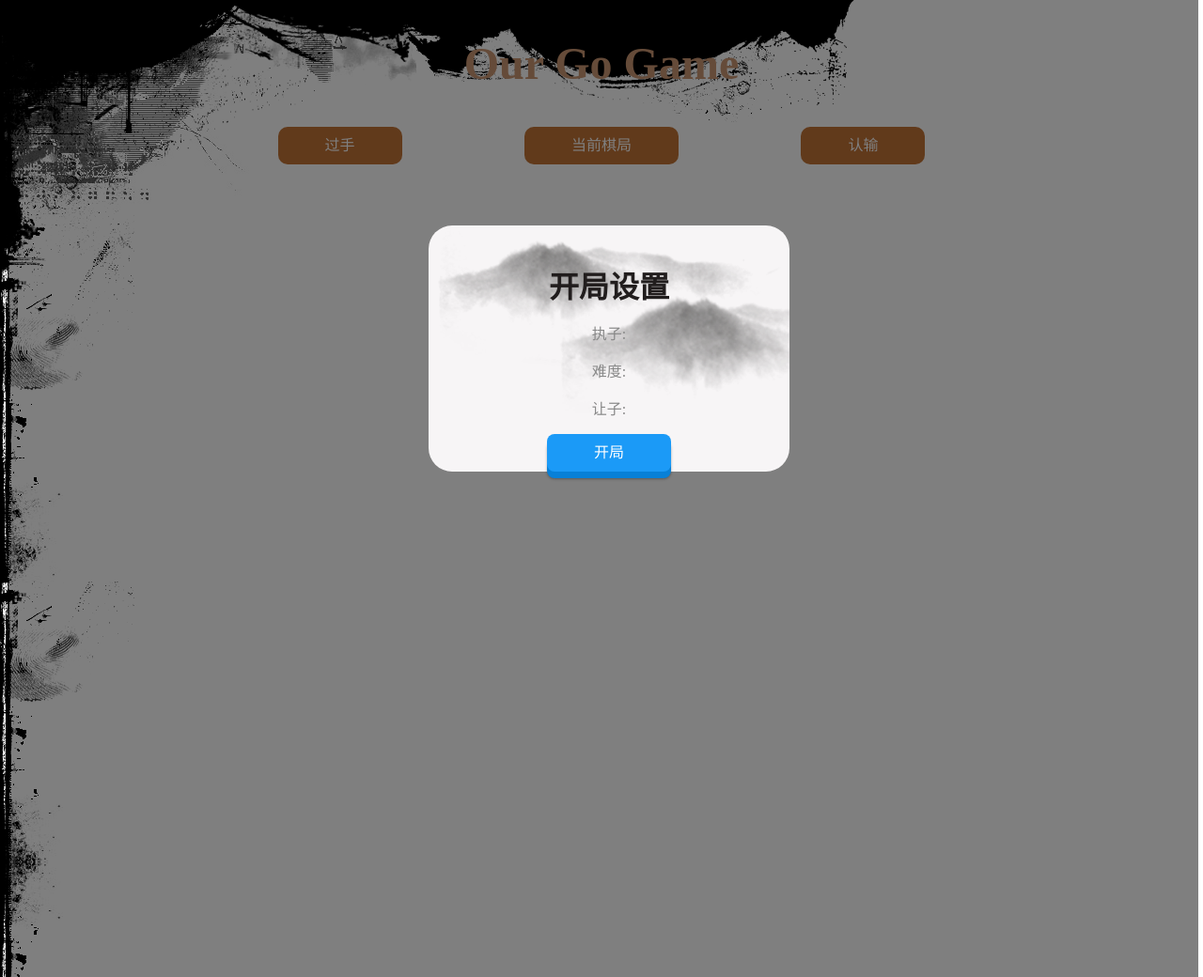
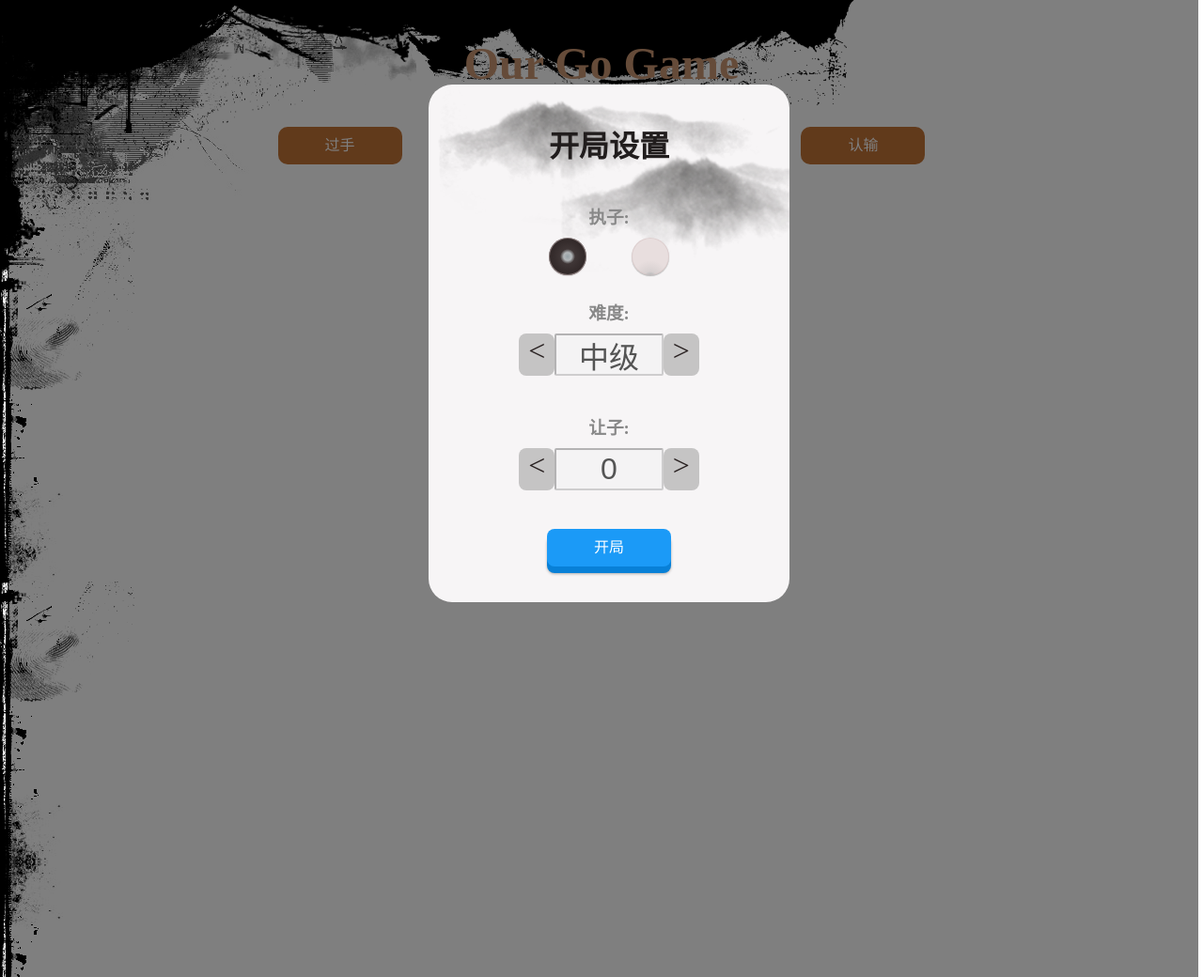
Before and after one commit to DSLabAlphaGo0/AlphaGOAdd, a Django app: template templates/demoBot.html in a window 1280 px wide. Shown: the whole page at 94% size. Run offline with Django 3.2, Linux system fonts and the light colour scheme; the template is opened without the code that fills it, so the values that code supplies are empty; parts of the project's set-up code (start-up, migrations or seed data) failed here and were passed over.

```diff
--- a/static/css/board.css
+++ b/static/css/board.css
@@ -3,6 +3,7 @@ body {
   text-align: center;
   background-image: url("/static/images/large/backend.png");
   background-repeat: no-repeat;
+  overflow: hidden;
 }
 div {
   margin: 10px auto;
@@ -72,7 +73,7 @@ div {
   position: absolute;
   z-index: 999;
   width: 30%;
-  margin: 200px 35%;
+  margin: 50px 35%;
   background-color: #f7f5f6;
   background-image: url(/static/images/large/background4.png);
   background-repeat: no-repeat;
@@ -80,7 +81,7 @@ div {
   border-radius: 25px;
 }
 
-.suspend_title {
+#suspend_title {
   margin: 40px 0 1px 0;
   color: #211d1d;
 }
--- a/static/css/login.css
+++ b/static/css/login.css
@@ -1,40 +1,148 @@
+
+/*棋子选择*/
+.choose_color {
+    margin: auto 40%;
+}
+
+.t_choose {
+    margin: 25px auto 5px;
+    padding: 15px 0 0;
+}
+
+.w {
+    float: right;
+    display: inline;
+    margin: 0 -40% 0 3%;
+}
+
+.b {
+    margin: 0 3% 0 -40%;
+    float: left;
+    display: inline;
+}
+
+.black {
+    -webkit-appearance: none;
+    display: block;
+    margin: 5px;
+    width: 40px;
+    height: 40px;
+    border-radius: 100%;
+    cursor: pointer;
+    vertical-align: middle;
+    box-shadow: hsla(0, 36%, 14%, 0.15) 0 1px 1px, inset hsla(0, 18%, 79%, 0.5) 0 0 0 1px;
+    background-color: hsl(0, 10%, 17%);
+    background-image: -webkit-radial-gradient( hsl(200, 8%, 62%) 0%, hsl(200, 4%, 71%) 15%, hsl(0, 8%, 23%) 28%, hsla(200, 4%, 50%, 0) 70% );
+    background-repeat: no-repeat;
+    -webkit-transition: background-position .15s cubic-bezier(.8, 0, 1, 1), -webkit-transform .25s cubic-bezier(.8, 0, 1, 1);
+}
 
 
-.radio-btn input[type="radio"] {
-    visibility: hidden;
+.white {
+    -webkit-appearance: none;
+    display: block;
+    margin: 5px;
+    width: 40px;
+    height: 40px;
+    border-radius: 100%;
+    cursor: pointer;
+    vertical-align: middle;
+    box-shadow: #bbbbbb 0 1px 1px, inset hsla(0, 18%, 79%, 0.5) 0 0 0 1px;
+    background-color: hsl(0, 17%, 89%);
+    background-image: -webkit-radial-gradient( hsl(200, 8%, 62%) 0%, hsl(200, 4%, 71%) 15%, hsl(0, 8%, 83%) 28%, hsla(200, 4%, 50%, 0) 70% );
+    background-repeat: no-repeat;
+    -webkit-transition: background-position .15s cubic-bezier(.8, 0, 1, 1), -webkit-transform .25s cubic-bezier(.8, 0, 1, 1);
 }
 
-.radio-btn {
-    width: 20px;
-    height: 20px;
-    display: inline-block;
-    float: left;
-    margin: 3px 7px 0 0;
-    cursor: pointer;
-    position: relative;
-    -webkit-border-radius: 100%;
-    -moz-border-radius: 100%;
-    border-radius: 100%;
-    border: 1px solid #ccc;
-    box-shadow: 0 0 1px #ccc;
-    background: rgb(255, 255, 255);
-    background: -moz-linear-gradient(top, rgba(255, 255, 255, 1) 0%, rgba(246, 246, 246, 1) 47%, rgba(237, 237, 237, 1) 100%);
-    background: -webkit-gradient(linear, left top, left bottom, color-stop(0%, rgba(255, 255, 255, 1)), color-stop(47%, rgba(246, 246, 246, 1)), color-stop(100%, rgba(237, 237, 237, 1)));
-    background: -webkit-linear-gradient(top, rgba(255, 255, 255, 1) 0%, rgba(246, 246, 246, 1) 47%, rgba(237, 237, 237, 1) 100%);
-    background: -o-linear-gradient(top, rgba(255, 255, 255, 1) 0%, rgba(246, 246, 246, 1) 47%, rgba(237, 237, 237, 1) 100%);
-    background: -ms-linear-gradient(top, rgba(255, 255, 255, 1) 0%, rgba(246, 246, 246, 1) 47%, rgba(237, 237, 237, 1) 100%);
-    background: linear-gradient(to bottom, rgba(255, 255, 255, 1) 0%, rgba(246, 246, 246, 1) 47%, rgba(237, 237, 237, 1) 100%);
-    filter: progid:DXImageTransform.Microsoft.gradient(startColorstr='#ffffff', endColorstr='#ededed', GradientType=0);
+input:checked {
+    -webkit-transition: background-position .2s .15s cubic-bezier(0, 0, .2, 1),
+    -webkit-transform .25s cubic-bezier(0, 0, .2, 1);
+}
+input:active {
+    -webkit-transform: scale(1.5);
+    -webkit-transition: -webkit-transform .1s cubic-bezier(0, 0, .2, 1);
 }
 
-.radio-btn i {
-    border: 1px solid #E1E2E4;
-    width: 10px;
-    height: 10px;
-    position: absolute;
-    left: 4px;
-    top: 4px;
-    -webkit-border-radius: 100%;
-    -moz-border-radius: 100%;
-    border-radius: 100%;
+
+
+/* The up/down direction logic */
+
+input,
+input:active {
+  background-position: 0 24px;
 }
+input:checked {
+  background-position: 0 0;
+}
+input:checked ~ input,
+input:checked ~ input:active {
+  background-position: 0 -24px;
+}
+
+/*等级选择*/
+.choose_standard {
+    margin: 10px auto;
+    width: 100%;
+    padding-top: 25px;
+}
+
+/*让子选择*/
+.allow_stone {
+
+}
+
+.contain {
+    width: 100%;
+    height: 45px;
+}
+
+.dec {
+    width: 10%;
+    height: 100%;
+    float: left;
+    margin: 0;
+    background-color: #c5c4c4;
+    margin-left: 25%;
+    border-radius: 8px;
+    /*background-image: url("/static/images/large/left.jpg");*/
+}
+
+#allow_dec {
+    font-size: xx-large;
+    color: #292121;
+    text-decoration: none;
+}
+
+.text {
+    float: left;
+    margin: 0;
+    width: 30%;
+    height: 100%;
+    display: flex;
+}
+
+.num {
+    text-align: center;
+    width: 100%;
+    font-size: xx-large;
+    border-radius: 2px;
+}
+.add {
+    float: left;
+    width: 10%;
+    height: 100%;
+    background-color: #c5c4c4;
+    margin: 0;
+    margin-right: 25%;
+    border-radius: 8px;
+}
+
+#allow_add {
+    font-size: xx-large;
+    color: #292121;
+    text-decoration: none;
+}
+
+#start {
+    margin: 8% auto 10%;
+  }
--- a/static/js/game.js
+++ b/static/js/game.js
@@ -27,12 +27,6 @@ function showCurrent() {
 }
 
 function giveUp() {
-    $('#suspend_title').html("你输了");
-    $("#custom").attr("href","javascript:restart();");
-    var data={};
-    data.w_score = data.w_on = data.w_eat = 0;
-    data.b_score = data.b_on = data.b_eat = 0;
-    showInfo(data);
     $.ajax({
         type: "POST",
         dataType: "json",
@@ -84,3 +78,60 @@ function reScroll() {
       "overflow-y":"auto"
     });
 }
+
+// var list_standard = ["高级", "中级", "低级"];
+var list_standard = ["低级", "中级", "高级"];
+var standard = 1;
+
+function addSta() {
+    if(standard < 2) {
+        $("#choose_sta").val(list_standard[++standard]);
+    }
+}
+
+function decSta() {
+    if(standard > 0) {
+        $("#choose_sta").val(list_standard[--standard]);
+    }
+}
+
+function addNum() {
+    if($("#allow_num").val() < 8) {
+        $("#allow_num").val(parseInt($("#allow_num").val()) + 2);
+    }
+    else {
+        $("#allow_num").value = 8;
+    }
+}
+
+function decNum() {
+    if($("#allow_num").val() <= 0) {
+        $("#allow_num").val(0);
+    }
+    else {
+        $("#allow_num").val(parseInt($("#allow_num").val()) - 2);
+    }
+}
+
+function gameConfig() {
+    $.ajax({
+        type: "POST",
+        dataType: "json",
+        url: "/config",
+        data : {
+            "stone" : $('input:radio[name="stone"]').val(),
+            "standard" : standard,
+            "allow" : parseInt($('#allow_num').val())
+        },
+        success : function () {
+            reScroll();
+            $('#begin_all').hide();
+            reScroll();
+            //TODO:
+            startGame();
+        },
+        error : function () {
+            alert("网络传输失败,请检查网络")
+        }
+    });
+}
--- a/templates/demoBot.html
+++ b/templates/demoBot.html
@@ -9,7 +9,8 @@
   <title>BetaGo user interface</title>
   <link rel="stylesheet" type="text/css" href="{% static "css/board.css" %}">
   <link rel="stylesheet" type="text/css" href="{% static "css/buttons.css" %}">
-
+  <link rel="stylesheet" type="text/css" href="{% static "css/login.css" %}">
+  <script src="{% static "js/jquery.min.js" %}"></script>
 </head>
 
 <body>
@@ -19,19 +20,29 @@
     <div id="suspend">
       <h1 class="start_title">开局设置</h1>
       <div class="choose_color">
-        <p>执子: </p>
-{#        TODO: 单选框2#}
-
+        <h3 class="t_choose">执子: </h3>
+        <div class="b">
+          <input name="stone" type="radio" class="black" value="black" checked/>
+        </div>
+        <div class="w">
+          <input name="stone" type="radio" class="white" value="white" />
+        </div>
       </div>
       <div class="choose_standard">
-        <p>难度: </p>
-{#          TODO: 单选框3#}
-
+        <h3 class="t_choose">难度: </h3>
+        <div class="contain">
+          <div class="dec"><a href="javascript:decSta()" id="allow_dec" > < </a></div>
+          <div class="text"><input type="text" id="choose_sta" class="num" value="中级" disabled="disabled"></div>
+          <div class="add"><a href="javascript:addSta()" id="allow_add"> > </a></div>
+        </div>
       </div>
       <div class="allow_stone">
-        <p>让子: </p>
-{#        TODO: 单选框4(0, 2, 4, 8)#}
-
+        <h3 class="t_choose">让子: </h3>
+        <div class="contain">
+          <div class="dec"><a href="javascript:decNum()" id="allow_dec" > < </a></div>
+          <div class="text"><input type="text" id="allow_num" class="num" value="0" disabled="disabled"></div>
+          <div class="add"><a href="javascript:addNum()" id="allow_add"> > </a></div>
+        </div>
 
       </div>
       <a href="javascript:javascript:startGame()" id="start" class="button button-3d button-primary button-rounded">开局</a>
@@ -42,7 +53,7 @@
   <div id="suspend_all">
     <div id="cover"> </div>
     <div id="suspend">
-      <h1 class="suspend_title">计算中...</h1>
+      <h1 id="suspend_title">计算中...</h1>
       <div class="suspend_score" id="suspend_white">
         <h2>白棋</h2>
         <div class="suspend_score_part"><p>得分: </p> <p id="score_w">0.0</p></div>
@@ -70,8 +81,11 @@
   {% csrf_token %}
   <script src="{% static "js/dist/jgoboard-latest.js" %}"></script>
   <script src="{% static "images/large/board.js" %}"></script>
-  <script src="{% static "js/jquery.min.js" %}"></script>
+
   <script>
+    $(document).ready(function () {
+        $("#jt").jTuning();
+    });
     /*global JGO boardInit*/
     var id = {{uid}};
     var jboard = new JGO.Board(19);
```
Also changed, not shown: static/css/goDemoTest.css (deleted, +0 -52 lines), templates/login.html (deleted, +0 -22 lines), 9 other files.
